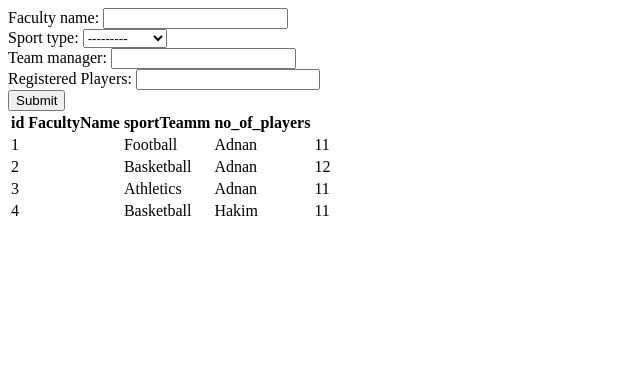
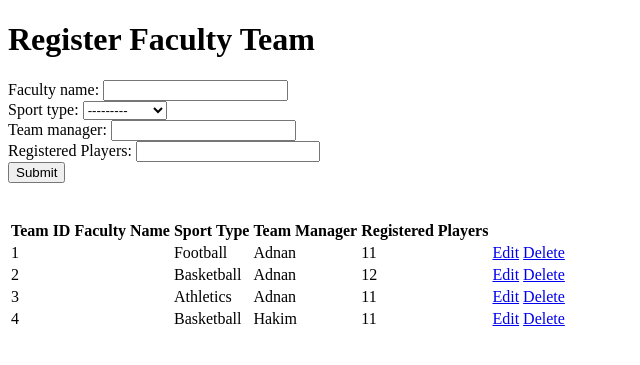
Before and after one commit to mashab246/IUIU-GAMES, a Django app: page /faculty/ in a window 1280 px wide. Shown: the top 365 px of the page, without its empty margins (0-640 px from the left). Run offline with Django 5.2, Linux system fonts and the light colour scheme; data comes from the database, SQL or seed files in the repository.

Commit message:
added edit and delete views and there urls and the edit faculty template

```diff
--- a/IUIU_GAMES/urls.py
+++ b/IUIU_GAMES/urls.py
@@ -20,5 +20,7 @@ from system.views import *
 
 urlpatterns = [
     path('admin/', admin.site.urls),
-    path('faculty/', add_faculty_team_view, name="faculty_page")
+    path('faculty/', add_faculty_team_view, name="faculty_page"),
+    path('edit_faculty/<int:faculty_id>/', edit_faculty_view, name="edit_faculty_page"),
+    path('delete_faculty/<int:faculty_id>/', delete_faculty_view, name="delete_faculty_page")
 ]
--- a/system/templates/add_faculty_team.html
+++ b/system/templates/add_faculty_team.html
@@ -6,21 +6,25 @@
     <title>Document</title>
 </head>
 <body>
+    <h1>Register Faculty Team</h1>
     <form action="" method="post">
         {% csrf_token %}
-        {{form}}
+        {{ form }}
         <input type="submit">
     </form>
     {% if msg %}
-        {{msg}}
+    {{ msg }}
     {% endif %}
+
+    <br><br>
 
     <table>
         <tr>
-            <th>id</th>
-            <th>FacultyName</th>
-            <th>sportTeamm</th>
-            <th>no_of_players</th>
+            <th>Team ID</th>
+            <th>Faculty Name</th>
+            <th>Sport Type</th>
+            <th>Team Manager</th>
+            <th>Registered Players</th>
         </tr>
         {% for  facultyteam in facultyteams %}
         <tr>
@@ -29,6 +33,10 @@
             <td>{{facultyteam.sport_type}}</td>
             <td>{{facultyteam.team_manager}}</td>
             <td>{{facultyteam.no_of_registered_players}}</td>
+            <td>
+                <a href="{% url 'edit_faculty_page' facultyteam.id%}">Edit</a>
+                <a href="{% url 'delete_faculty_page' facultyteam.id%}" onclick="return('Are you sure you want to delete')">Delete</a>
+            </td>
         </tr>
         {% endfor %}
     </table>
--- a/system/views.py
+++ b/system/views.py
@@ -1,4 +1,4 @@
-from django.shortcuts import render
+from django.shortcuts import render, redirect
 from .models import *
 from .forms import *
 
@@ -114,3 +114,33 @@ def add_match_results_view(request):
     }
 
     return render(request, "add_results.html", context)
+
+def edit_faculty_view(request, faculty_id):
+    message = ""
+    faculty = FacultyTeam.objects.get(id=faculty_id)
+
+    if request.method == 'POST':
+        facultyform = FacultyTeamForm(request.POST, instance=faculty)
+
+        if facultyform.is_valid():
+            facultyform.save()
+            message = "Faculty updated successfully"
+        else:
+            message = "Error updating the faculty, invalid data"
+    else:
+        facultyform = FacultyTeamForm(instance=faculty)
+
+    context = {
+        'form': facultyform,
+        'msg': message,
+        'faculty': faculty
+    }
+
+    return render(request, "edit_faculty.html", context)
+
+def delete_faculty_view(request, faculty_id):
+    faculty = FacultyTeam.objects.get(id=faculty_id)
+
+    faculty.delete()
+
+    return redirect(add_faculty_team_view)
```
Also changed, not shown: system/templates/edit_faculty.html (added).
